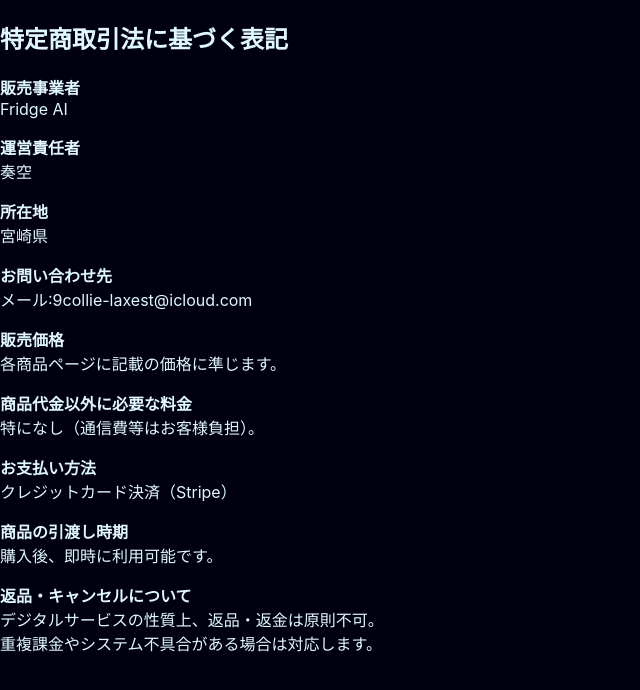
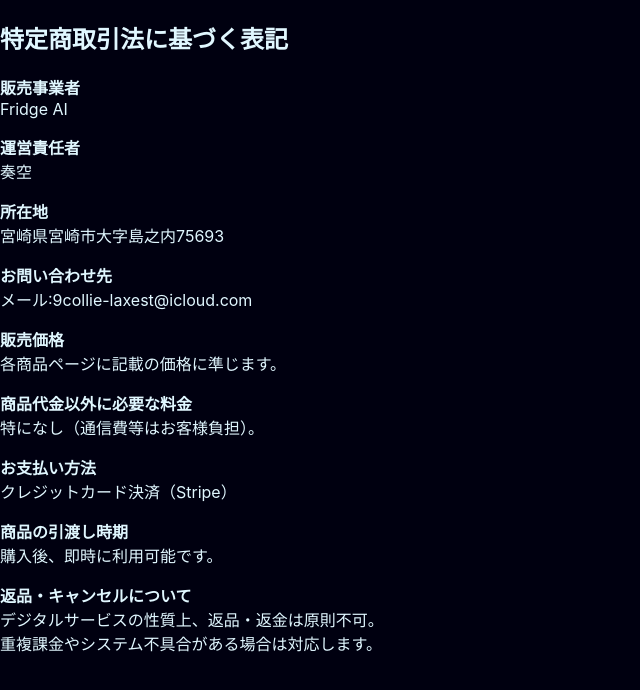
Before and after one commit to My-frigedai/ai-cooking-app, a Next.js app: page /terms in a window 1280 px wide. Shown: the top 690 px of the page, without its empty margins (0-640 px from the left). Built offline with nearby package versions, Linux system fonts and the light colour scheme.

Commit message:
更新内容の説明を書く

```diff
--- a/pages/terms.js
+++ b/pages/terms.js
@@ -18,7 +18,7 @@ export default function Terms() {
   <div class="terms-content">
     <p><strong>販売事業者</strong><br />Fridge AI</p>
     <p><strong>運営責任者</strong><br />奏空</p>
-    <p><strong>所在地</strong><br />宮崎県</p>
+    <p><strong>所在地</strong><br />宮崎県宮崎市大字島之内75693</p>
     <p><strong>お問い合わせ先</strong><br />メール:9collie-laxest@icloud.com</p>
     <p><strong>販売価格</strong><br />各商品ページに記載の価格に準じます。</p>
     <p><strong>商品代金以外に必要な料金</strong><br />特になし（通信費等はお客様負担）。</p>
```
